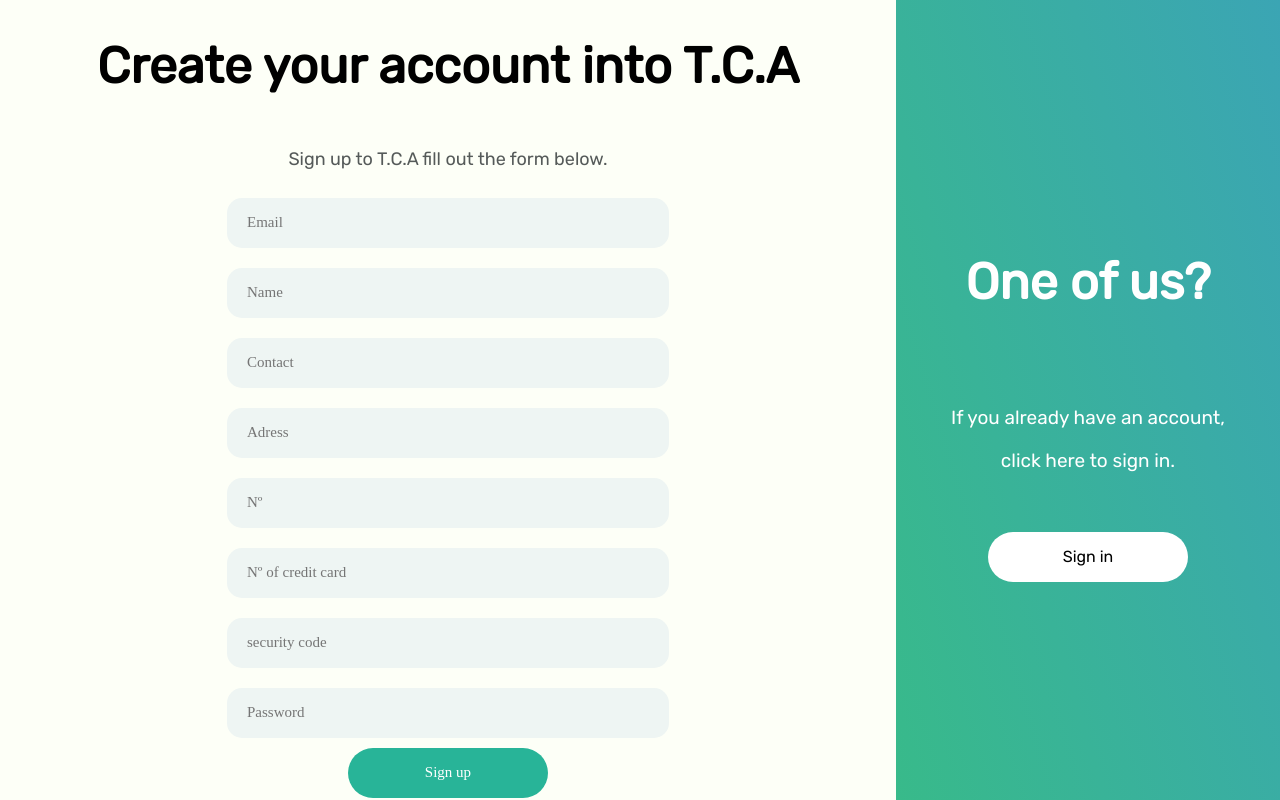
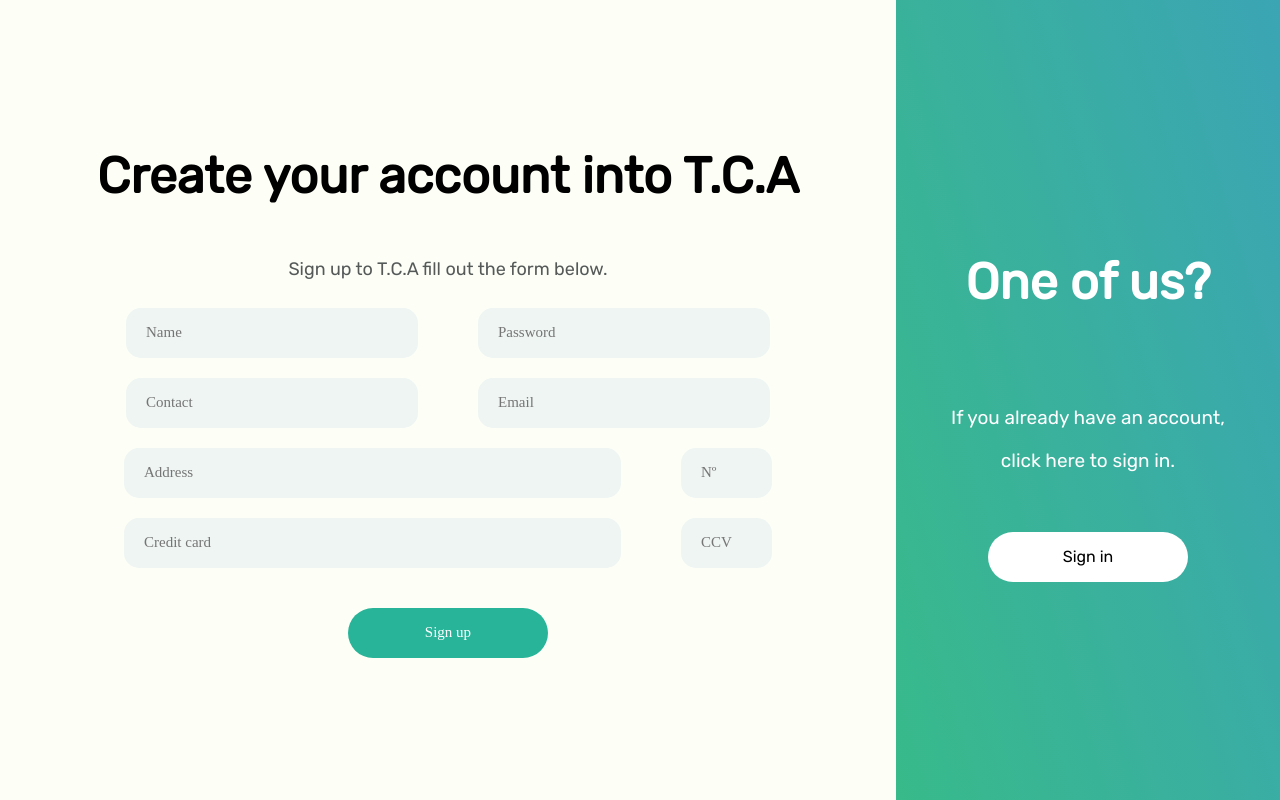
Before and after one commit to andressasantosaraujo/transport-charging-angular, an Angular app: page /register in a window 1280 px wide. Built offline with nearby package versions, Linux system fonts and the light colour scheme; a web font is replaced by a local one.

Commit message:
Register page position fix.

```diff
--- a/src/app/register/register/register.component.html
+++ b/src/app/register/register/register.component.html
@@ -6,15 +6,17 @@
         <p>
             Sign up to T.C.A fill out the form below.
         </p>
-        <input type="email" placeholder="Email" />
-        <input type="text" placeholder="Name" />
-        <input type="number" placeholder="Contact" />
-        <input type="text" placeholder="Adress" />
-        <input type="number" placeholder="Nº" />
-        <input type="number" placeholder="Nº of credit card" />
-        <input type="number" placeholder="security code" />
-        <input type="password" placeholder="Password" />
-        <button>Sign up</button>
+        <div class="form-register">
+            <input type="text" placeholder="Name" />
+            <input type="password" placeholder="Password" />
+            <input type="number" placeholder="Contact" />
+            <input type="email" placeholder="Email" />
+            <input class="big-input-register" type="text" placeholder="Address" />
+            <input class="small-input-register" type="number" placeholder="Nº" />
+            <input class="big-input-register" type="number" placeholder="Credit card" />
+            <input class="small-input-register" type="number" placeholder="CCV" />
+            <button>Sign up</button>
+        </div>
     </div>
     <div class="login">
         <h1>
--- a/src/app/register/register/register.component.scss
+++ b/src/app/register/register/register.component.scss
@@ -35,6 +35,7 @@
         color: #ffffff;
         font-family: 'Baloo Chettan', cursive;
         cursor: pointer;
+        margin: 30px 0;
         &:hover {
             background-color: #3cc6a5;
             transition: ease-in-out .3s;
@@ -80,15 +81,23 @@
         }
     }
 }
+.form-register {
+    width: 727px;
     input {
         height: 48px;
-    width: 420px;
-    margin: 10px;
+        width: 270px;
+        margin: 10px 30px 10px 30px;
         border: none;
         background-color: #eef5f3;
         border-radius: 15px;
         padding-left: 20px;
         font-family: 'Baloo Chettan', cursive;
         font-size: 15px;
-
     }
+    .small-input-register {
+        width: 69px;
+    }
+    .big-input-register {
+        width: 475px;
+    }
+}
```
Lines whose indentation alone changed are shown as unchanged.
